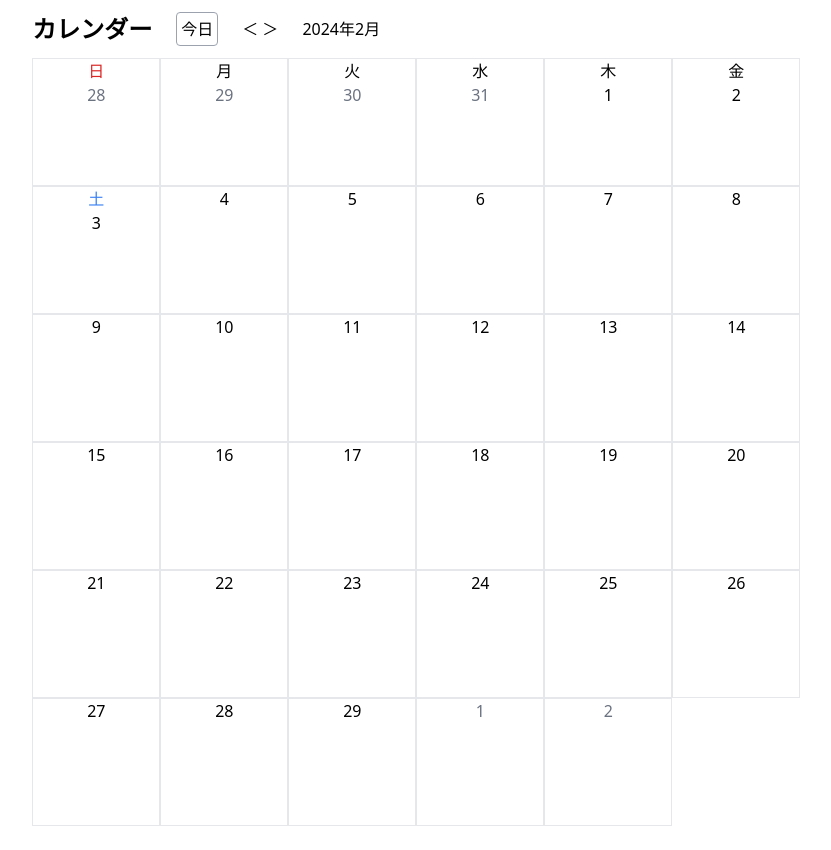
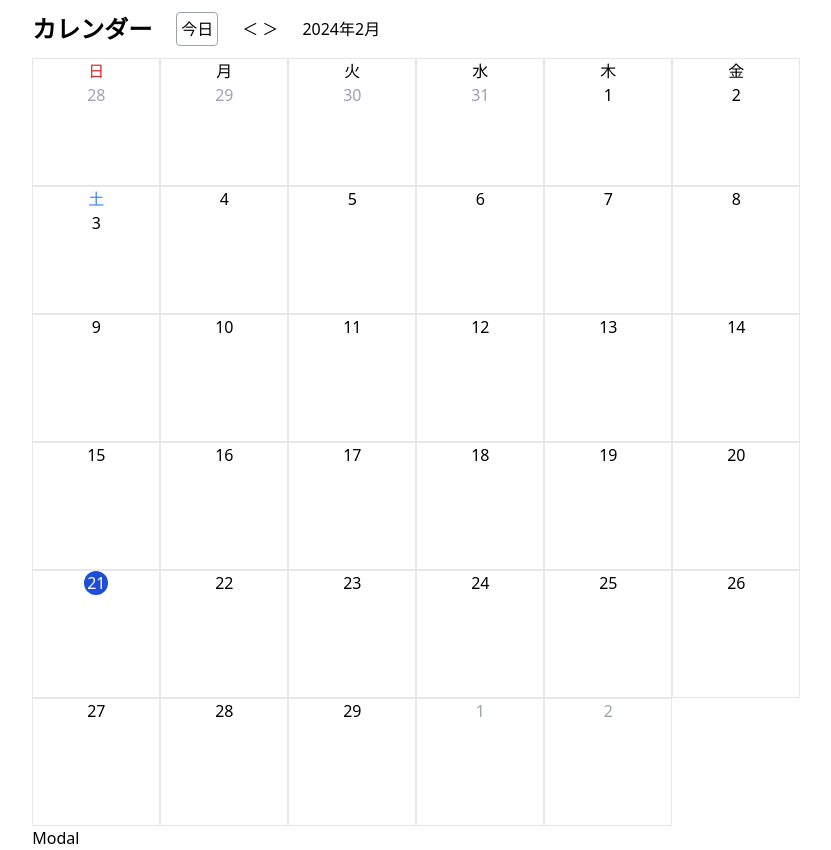
Before and after one commit to expsh13/React-08-Calendar, a React (Vite) app: page / in a window 1280 px wide. Shown: the whole page, without its empty margins (181-1012 px from the left). Before the commit the page ends 826 px from the top, so only its background shows below. Built offline with nearby package versions, Linux system fonts and the light colour scheme.

Commit message:
update style

```diff
--- a/src/App.tsx
+++ b/src/App.tsx
@@ -1,6 +1,7 @@
 import { useState } from "react";
 import { Calendar } from "./components/Calendar/Calendar";
 import { CalendarHeader } from "./components/Calendar/CalendarHeader";
+import { Modal } from "./components/Modal/Modal";
 
 export const App = () => {
   const [currentDate, setCurrentDate] = useState<Date>(new Date());
@@ -11,6 +12,7 @@ export const App = () => {
         onMonthChange={(date: Date) => setCurrentDate(date)}
       />
       <Calendar currentDate={currentDate} />
+      <Modal />
     </div>
   );
 };
--- a/src/components/Calendar/Calendar.tsx
+++ b/src/components/Calendar/Calendar.tsx
@@ -1,27 +1,9 @@
+import { dateStyle, dayStyle } from "../../functions/calendarStyle";
 import { currentDateRange } from "../../functions/currentDateRange";
 import { weeks } from "../../utils/day";
 
 type PropsType = {
   currentDate: Date;
-};
-
-const dayStyle = (index: number): string => {
-  if (index === 0) {
-    return "text-center text-red-600";
-  } else if (index === 6) {
-    return "text-center text-blue-500";
-  } else {
-    return "text-center";
-  }
-};
-
-const dateStyle = (currentDate: Date, itemDate: Date): string => {
-  const currentMonth = currentDate.getMonth();
-  if (currentMonth === itemDate.getMonth()) {
-    return "text-center";
-  } else {
-    return "text-center text-gray-500";
-  }
 };
 
 export const Calendar = (props: PropsType) => {
--- /dev/null
+++ b/src/components/Modal/Modal.tsx
@@ -0,0 +1,3 @@
+export const Modal = () => {
+  return <div>Modal</div>;
+};
--- /dev/null
+++ b/src/functions/calendarStyle.ts
@@ -0,0 +1,25 @@
+export const dayStyle = (index: number): string => {
+  if (index === 0) {
+    return "text-center text-red-600";
+  } else if (index === 6) {
+    return "text-center text-blue-500";
+  } else {
+    return "text-center";
+  }
+};
+
+export const dateStyle = (currentDate: Date, itemDate: Date): string => {
+  const today = new Date();
+  today.setHours(0);
+  today.setMinutes(0);
+  today.setSeconds(0);
+  today.setMilliseconds(0);
+
+  if (today.getTime() === itemDate.getTime()) {
+    return "m-auto text-white flex justify-center bg-blue-700 rounded-full w-6 h-6";
+  } else if (currentDate.getMonth() === itemDate.getMonth()) {
+    return "text-center";
+  } else {
+    return "text-center text-gray-400";
+  }
+};
--- a/src/functions/currentDateRange.ts
+++ b/src/functions/currentDateRange.ts
@@ -28,7 +28,6 @@ export const currentDateRange = (currentDate: Date): Date[] => {
   const dateArray: Date[] = [calendarStartDate];
 
   while (dateArray.slice(-1)[0].getTime() < calendarEndDate.getTime()) {
-    // console.log(dateArray.slice(-1)[0], calendarEndDate);
     const newDate = new Date(dateArray.slice(-1)[0]);
     newDate.setDate(dateArray.slice(-1)[0].getDate() + 1);
     dateArray.push(newDate);
--- a/src/output.css
+++ b/src/output.css
@@ -564,6 +564,10 @@ video {
   height: 8rem;
 }
 
+.h-6 {
+  height: 1.5rem;
+}
+
 .w-32 {
   width: 8rem;
 }
@@ -572,12 +576,20 @@ video {
   width: 66.666667%;
 }
 
+.w-6 {
+  width: 1.5rem;
+}
+
 .flex-wrap {
   flex-wrap: wrap;
 }
 
 .items-center {
   align-items: center;
+}
+
+.justify-center {
+  justify-content: center;
 }
 
 .gap-1 {
@@ -592,6 +604,10 @@ video {
   border-radius: 0.25rem;
 }
 
+.rounded-full {
+  border-radius: 9999px;
+}
+
 .border {
   border-width: 1px;
 }
@@ -604,6 +620,11 @@ video {
 .bg-white {
   --tw-bg-opacity: 1;
   background-color: rgb(255 255 255 / var(--tw-bg-opacity));
+}
+
+.bg-blue-700 {
+  --tw-bg-opacity: 1;
+  background-color: rgb(29 78 216 / var(--tw-bg-opacity));
 }
 
 .p-1 {
@@ -628,14 +649,24 @@ video {
   color: rgb(59 130 246 / var(--tw-text-opacity));
 }
 
+.text-gray-300 {
+  --tw-text-opacity: 1;
+  color: rgb(209 213 219 / var(--tw-text-opacity));
+}
+
 .text-red-600 {
   --tw-text-opacity: 1;
   color: rgb(220 38 38 / var(--tw-text-opacity));
 }
 
-.text-gray-500 {
+.text-gray-400 {
   --tw-text-opacity: 1;
-  color: rgb(107 114 128 / var(--tw-text-opacity));
+  color: rgb(156 163 175 / var(--tw-text-opacity));
+}
+
+.text-white {
+  --tw-text-opacity: 1;
+  color: rgb(255 255 255 / var(--tw-text-opacity));
 }
 
 .hover\:cursor-pointer:hover {
```
